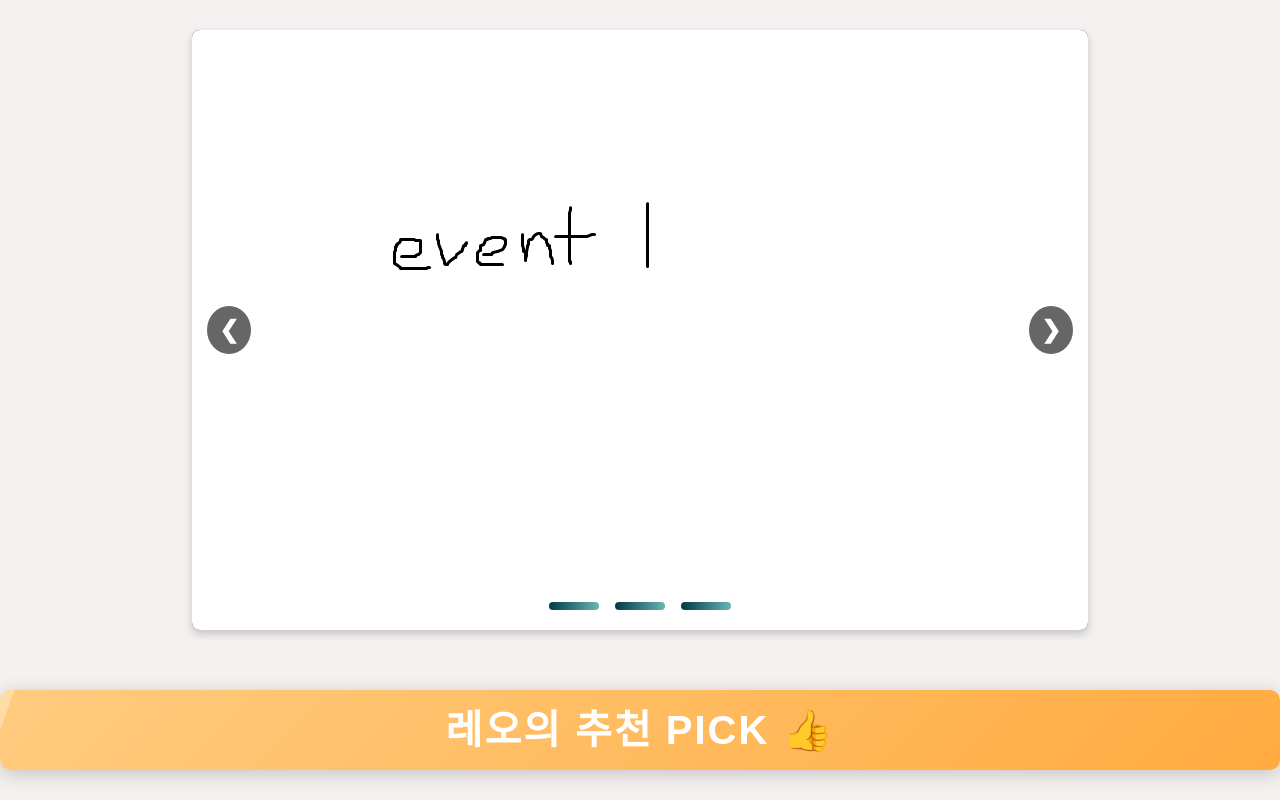
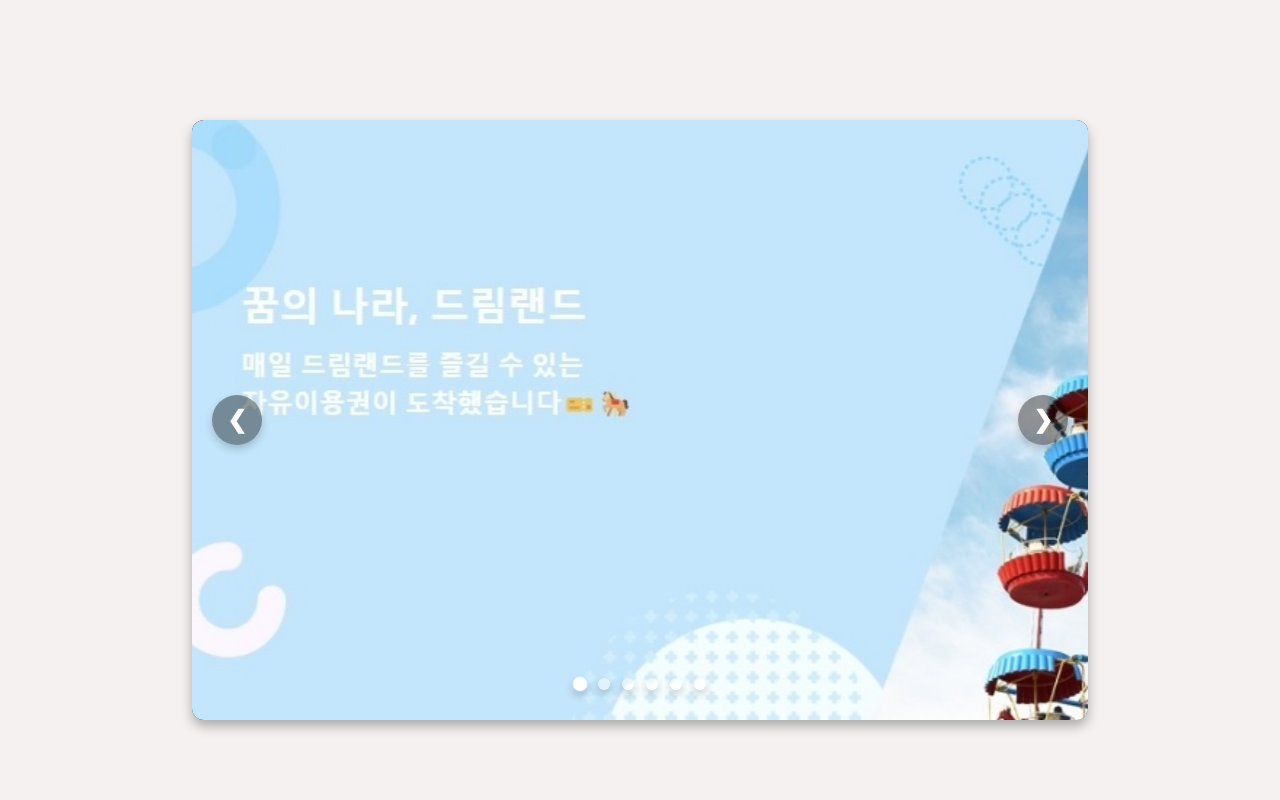
Before and after one commit to An-jihyun/jihyun-appeal, a plain HTML site: page index.html in a window 1280 px wide. Shown: the part 1620-2420 px from the top of the page. Drawn offline with nearby package versions, Linux system fonts and the light colour scheme.

Commit message:
이벤트  에러 수정

```diff
--- a/css/mainEventSlider.css
+++ b/css/mainEventSlider.css
@@ -5,24 +5,33 @@
     height: 600px;
     overflow: hidden;
     margin: 60px auto;
-    border-radius: 8px;
-    box-shadow: 0 4px 8px rgba(0, 0, 0, 0.2);
+    margin-top: 150px;
+    border-radius: 12px;
+    box-shadow: 0 6px 12px rgba(0, 0, 0, 0.3);
+    background: linear-gradient(135deg, #023a48, #046b7d);
+    display: flex;
+    align-items: center;
+    justify-content: center;
 }
 
 .slides {
     display: flex;
     transition: transform 0.5s ease-in-out;
-    width: 300%;
+    width: 100%;
+    height: 100%;
 }
 
 .slide {
-    width: 100%;
+    min-width: 100%;
+    height: 100%;
     flex-shrink: 0;
 }
 
 .slide img {
-    object-fit: fill;
-    background-color: #023a48;
+    width: 100%;
+    height: 100%;
+    object-fit: cover;
+    border-radius: 12px;
 }
 
 /* Navigation Arrows */
@@ -30,52 +39,56 @@
     position: absolute;
     top: 50%;
     transform: translateY(-50%);
-    padding: 12px;
-    background: rgba(0, 0, 0, 0.6);
+    width: 50px;
+    height: 50px;
+    display: flex;
+    align-items: center;
+    justify-content: center;
+    background: rgba(0, 0, 0, 0.4);
     color: white;
     cursor: pointer;
     font-size: 24px;
     z-index: 10;
     border-radius: 50%;
-    transition: background 0.3s ease;
+    transition: background 0.3s ease, transform 0.3s ease;
+    box-shadow: 0 4px 8px rgba(0, 0, 0, 0.2);
 }
 
 .arrow:hover {
-    background: rgba(0, 0, 0, 0.8);
+    background: rgba(0, 0, 0, 0.7);
+
 }
 
 .arrow.left {
-    left: 15px;
+    left: 20px;
 }
 
 .arrow.right {
-    right: 15px;
+    right: 20px;
 }
 
 /* Bar Navigation */
 .bars {
     text-align: center;
     position: absolute;
-    bottom: 20px;
+    bottom: 30px;
     width: 100%;
     display: flex;
     justify-content: center;
-    gap: 8px;
+    gap: 12px;
 }
 
 .bar {
-    display: inline-block;
-    width: 50px;
-    height: 8px;
-    margin: 0 4px;
-    background: linear-gradient(to right, #023a48, #68b6b1);
+    width: 12px;
+    height: 12px;
+    background: rgba(255, 255, 255, 0.5);
     cursor: pointer;
-    border-radius: 4px;
-    transition: transform 0.3s ease, background 0.3s ease;
+    border-radius: 50%;
+    transition: background 0.3s ease, transform 0.3s ease;
+    box-shadow: 0 4px 8px rgba(0, 0, 0, 0.2);
 }
 
-.bar:hover, .active {
-    background: linear-gradient(to right, #48c6b0, #6fdbd3);
-    transform: scale(1.1);
-    box-shadow: 0 4px 8px rgba(0, 0, 0, 0.2);
+.bar:hover, .bar.active {
+    background: #ffffff;
+    transform: scale(1.2);
 }
--- a/css/pickGallery.css
+++ b/css/pickGallery.css
@@ -7,18 +7,23 @@
 .pick-title {
     font-size: 2.5rem;
     font-weight: 700;
-    color: #3E2723;
     text-align: center;
-    padding: 20px;
-    margin: 30px 0;
-    background: linear-gradient(135deg, #FFCC80, #FFAB40);
-    color: #ffffff;
-    border-radius: 10px;
-    box-shadow: 0 4px 20px rgba(0, 0, 0, 0.2);
+    padding: 15px 20px;
+    margin-top: 300px;
+    background: linear-gradient(135deg, #F7EDED, #F5F1F1); /* 은은한 분홍-회색 그라데이션 */
+    color: #4A4A4A; /* 짙은 회색 텍스트 */
+    border-radius: 8px;
+    box-shadow: 0 4px 10px rgba(0, 0, 0, 0.1);
     text-transform: uppercase;
-    letter-spacing: 2px;
+    letter-spacing: 1.5px;
     position: relative;
     overflow: hidden;
+    transition: transform 0.3s ease, box-shadow 0.3s ease;
+}
+
+.pick-title:hover {
+    transform: translateY(-5px);
+    box-shadow: 0 6px 15px rgba(0, 0, 0, 0.15); /* hover 시 살짝 더 진한 그림자 */
 }
 
 /* 배경 애니메이션 */
--- a/index.html
+++ b/index.html
@@ -79,13 +79,22 @@
       <section class="event_banner">
         <div class="slides">
           <a href="#" class="slide">
-            <img src="img/e1.png" alt="Event 1" />
+            <img src="img/event/e1.jpg" alt="Event 1" />
           </a>
           <a href="#" class="slide">
-            <img src="img/e2.png" alt="Event 2" />
+            <img src="img/event/e2.jpg" alt="Event 2" />
           </a>
           <a href="#" class="slide">
-            <img src="img/e3.png" alt="Event 3" />
+            <img src="img/event/e3.jpg" alt="Event 3" />
+          </a>
+          <a href="#" class="slide">
+            <img src="img/event/e4.jpg" alt="Event 4" />
+          </a>
+          <a href="#" class="slide">
+            <img src="img/event/e5.jpg" alt="Event 5" />
+          </a>
+          <a href="#" class="slide">
+            <img src="img/event/e6.jpg" alt="Event 6" />
           </a>
         </div>
 
@@ -98,6 +107,9 @@
           <div class="bar" onclick="currentSlide(1)"></div>
           <div class="bar" onclick="currentSlide(2)"></div>
           <div class="bar" onclick="currentSlide(3)"></div>
+          <div class="bar" onclick="currentSlide(4)"></div>
+          <div class="bar" onclick="currentSlide(5)"></div>
+          <div class="bar" onclick="currentSlide(6)"></div>
         </div>
       </section>
 
--- a/js/headerSlider.js
+++ /dev/null
@@ -1,18 +0,0 @@
-const slides = document.querySelectorAll('.header_example_slide');
-let currentSlide = 0;
-
-function showHeaderSlide(index) {
-    slides[currentSlide].classList.remove('active'); // 현재 슬라이드 숨김
-    currentSlide = (index + slides.length) % slides.length; // 인덱스를 순환
-    slides[currentSlide].classList.add('active'); // 새 슬라이드 보임
-}
-
-function nextSlide() {
-    showSlide(currentSlide + 1);
-}
-
-setInterval(nextSlide, 3000); // 3초마다 슬라이드 전환
-showSlide(currentSlide); // 초기 슬라이드 표시
-
-// 내보내기
-export { showHeaderSlide, nextSlide };
--- a/js/main.js
+++ b/js/main.js
@@ -1,8 +1,8 @@
 import { createStars } from './star.js';
 import { createShootingStar, startShootingStars } from './shootingStars.js';
 import { setupIntersectionObserver, setupCommentAnimation } from './animations.js';
-import { showSlide, startAutoSlide } from './slides.js';
-import { showHeaderSlide, nextSlide } from './headerSlider.js';
+
+
 
 document.addEventListener('DOMContentLoaded', () => {
   createStars();
@@ -20,3 +20,20 @@ document.addEventListener('DOMContentLoaded', () => {
   showSlide(0);
   startAutoSlide();
 });
+
+import { showSlide, moveSlide, currentSlide, startAutoSlide } from './slides.js';
+
+document.addEventListener('DOMContentLoaded', () => {
+  // 초기 슬라이드 설정
+  showSlide(0);
+  startAutoSlide();
+
+  // 화살표 버튼 이벤트 리스너 추가
+  document.querySelector('.arrow.left').addEventListener('click', () => moveSlide(-1));
+  document.querySelector('.arrow.right').addEventListener('click', () => moveSlide(1));
+
+  // 바 클릭 이벤트 리스너 추가
+  document.querySelectorAll('.bar').forEach((dot, index) => {
+    dot.addEventListener('click', () => currentSlide(index + 1));
+  });
+});
--- a/js/slides.js
+++ b/js/slides.js
@@ -1,30 +1,39 @@
 let currentSlideIndex = 0;
-let slides = document.querySelectorAll('.slide');
-let dots = document.querySelectorAll('.bar');
 
+// 슬라이드를 표시하는 함수
 export function showSlide(index) {
-  let totalSlides = slides.length;
-  if (index >= totalSlides) currentSlideIndex = 0;
-  if (index < 0) currentSlideIndex = totalSlides - 1;
+  const slides = document.querySelectorAll('.slide');
+  const dots = document.querySelectorAll('.bar');
+  const totalSlides = slides.length;
 
-  document.querySelector('.slides').style.transform = `translateX(${-currentSlideIndex * 100}%)`;
+  if (index >= totalSlides) {
+    currentSlideIndex = 0;
+  } else if (index < 0) {
+    currentSlideIndex = totalSlides - 1;
+  } else {
+    currentSlideIndex = index;
+  }
+
+  const slidesContainer = document.querySelector('.slides');
+  slidesContainer.style.transform = `translateX(${-currentSlideIndex * 100}%)`;
 
   dots.forEach(dot => dot.classList.remove('active'));
   dots[currentSlideIndex].classList.add('active');
 }
 
-export function moveSlide(n) {
-  currentSlideIndex += n;
-  showSlide(currentSlideIndex);
+// 화살표 클릭 시 슬라이드를 이동하는 함수
+export function moveSlide(step) {
+  showSlide(currentSlideIndex + step);
 }
 
-export function currentSlide(n) {
-  currentSlideIndex = n - 1;
-  showSlide(currentSlideIndex);
+// 특정 슬라이드로 이동하는 함수
+export function currentSlide(index) {
+  showSlide(index - 1);
 }
 
+// 자동 슬라이드 기능
 export function startAutoSlide() {
   setInterval(() => {
     moveSlide(1);
-  }, 5000);
+  }, 5000); // 5초마다 슬라이드 이동
 }
```
Also changed, not shown: test.html (deleted, +0 -20 lines).
